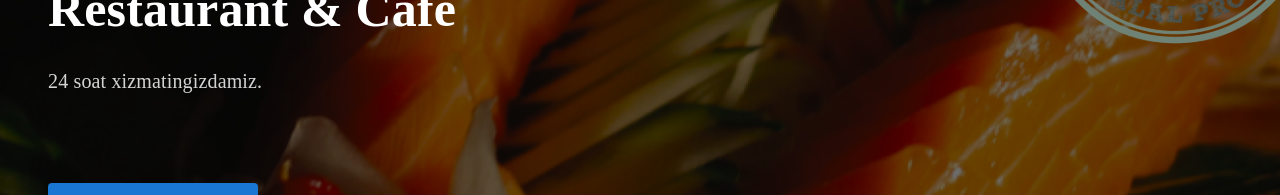
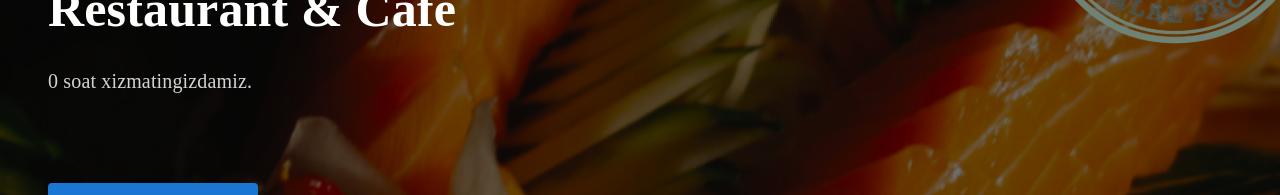
Before and after one commit to kadirov1194/papay-react, a React (Create React App) app: page / in a window 1280 px wide. Shown: the part 374-569 px from the top of the page. Built offline with nearby package versions, Linux system fonts and the light colour scheme; a small style sheet from the web is missing.

Commit message:
feat: practise useState hooks on functional component

```diff
--- a/src/app/App.tsx
+++ b/src/app/App.tsx
@@ -17,7 +17,7 @@ import { NavbarHome } from "./components/header";
 import { NavbarRestaurant } from "./components/header/restaurant";
 import { NavbarOthers } from "./components/header/others";
 import { Footer } from "./components/footer";
-// import Car from "./screens/testCar";
+import Car from "./screens/testCar";
 
 function App() {
   const [path, setPath] = useState();
--- a/src/app/components/header/index.tsx
+++ b/src/app/components/header/index.tsx
@@ -6,10 +6,13 @@ import {
   IconButton,
   Badge,
 } from "@mui/material";
-import React from "react";
+import React, { useState } from "react";
 import { NavLink } from "react-router-dom";
 
 export function NavbarHome(props: any) {
+  // INITIALIZATIONS
+  const [count, setCount] = useState(0);
+
   return (
     <div className="format home_navbar">
       <Container>
@@ -98,7 +101,9 @@ export function NavbarHome(props: any) {
             <Box className="define_restaurant">
               The Authentic Restaurant & Cafe
             </Box>
-            <Box className="timeline_service">24 soat xizmatingizdamiz.</Box>
+            <Box className="timeline_service">
+              {count} soat xizmatingizdamiz.
+            </Box>
             <Box sx={{ mt: "90px" }}>
               <Button
                 variant="contained"
@@ -108,6 +113,7 @@ export function NavbarHome(props: any) {
                   background: "#1976d2",
                   color: "#fff",
                 }}
+                onClick={() => setCount(count + 1)}
               >
                 RO'YHATDAN O'TISH
               </Button>
```
Also changed, not shown: src/app/screens/testCar.tsx (+15 -0 lines).
